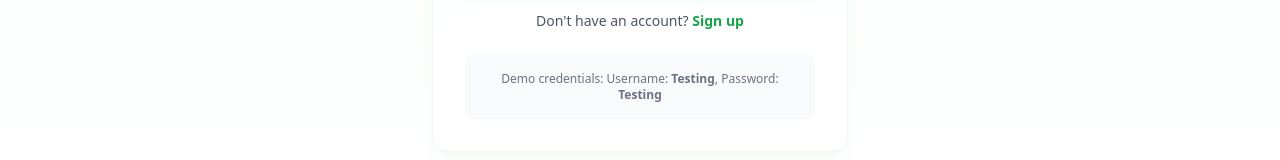
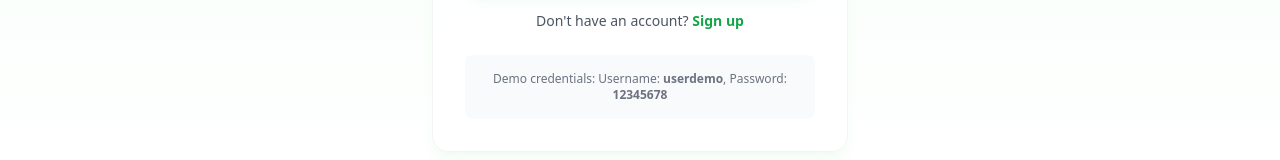
Before and after one commit to Little-Vietnam/Livestoq, a Next.js app: page /login in a window 1280 px wide. Shown: the part 591-751 px from the top of the page. Built offline with nearby package versions, Linux system fonts and the light colour scheme.

Commit message:
fix: update demo credentials note on login page

```diff
--- a/app/login/page.tsx
+++ b/app/login/page.tsx
@@ -116,7 +116,7 @@ function LoginContent() {
 
           <div className="mt-6 p-4 bg-gray-50 rounded-lg">
             <p className="text-xs text-gray-500 text-center">
-              Demo credentials: Username: <strong>Testing</strong>, Password: <strong>Testing</strong>
+              Demo credentials: Username: <strong>userdemo</strong>, Password: <strong>12345678</strong>
             </p>
           </div>
         </div>
```
